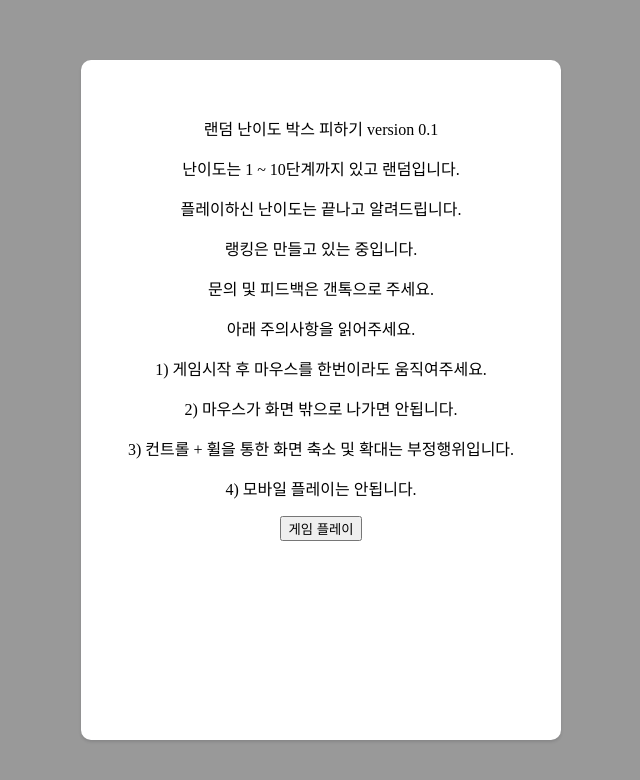
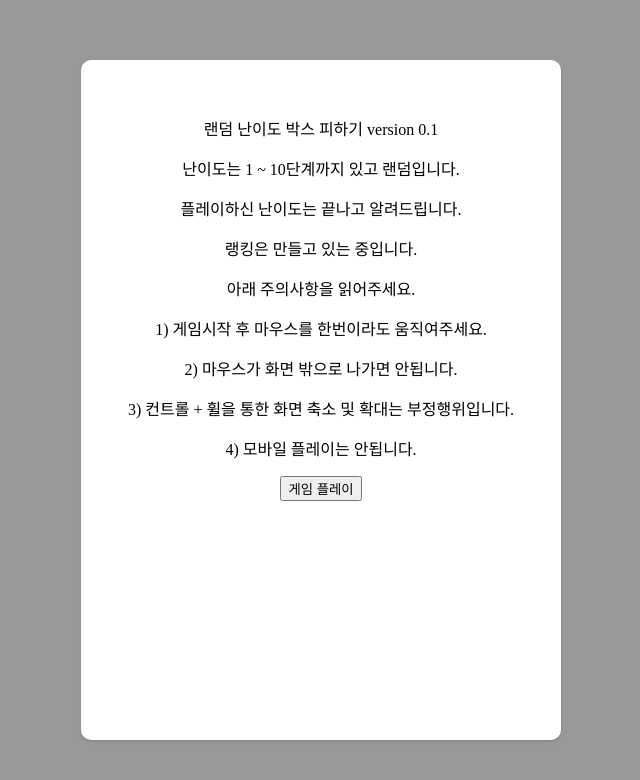
Before and after one commit to DodeIscoding/Web_Game, a plain HTML site: page index.html in a window 1280 px wide. Shown: the whole page, without its empty margins (319-959 px from the left). Drawn offline with Linux system fonts and the light colour scheme.

Commit message:
Add files via upload

```diff
--- a/index.html
+++ b/index.html
@@ -19,7 +19,6 @@
             <p>난이도는 1 ~ 10단계까지 있고 랜덤입니다.</p>
             <p>플레이하신 난이도는 끝나고 알려드립니다.</p>
             <p>랭킹은 만들고 있는 중입니다.</p>
-            <p>문의 및 피드백은 갠톡으로 주세요.</p>
             <p>아래 주의사항을 읽어주세요.</p>
             <p>1) 게임시작 후 마우스를 한번이라도 움직여주세요.</p>
             <p>2) 마우스가 화면 밖으로 나가면 안됩니다.</p>
```
